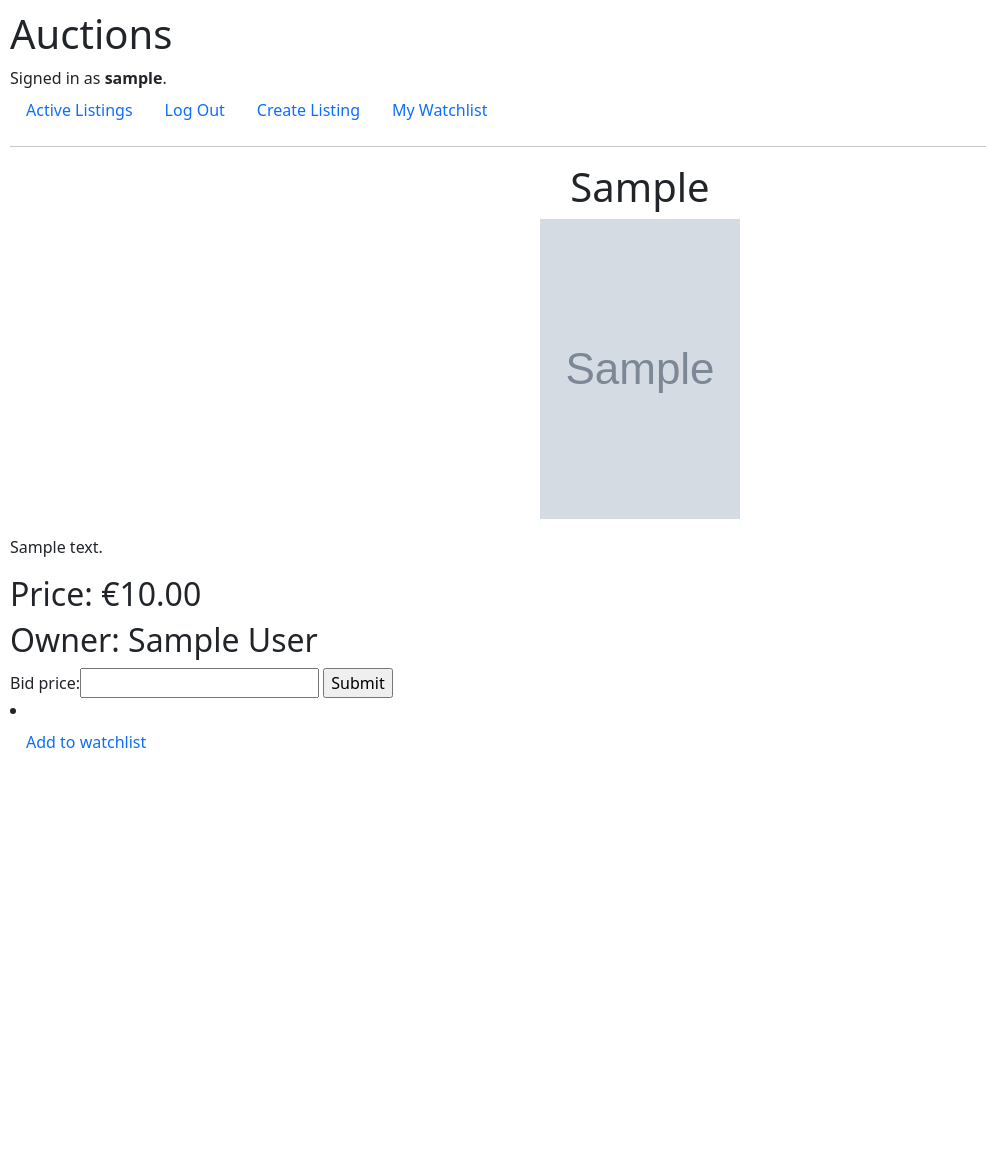
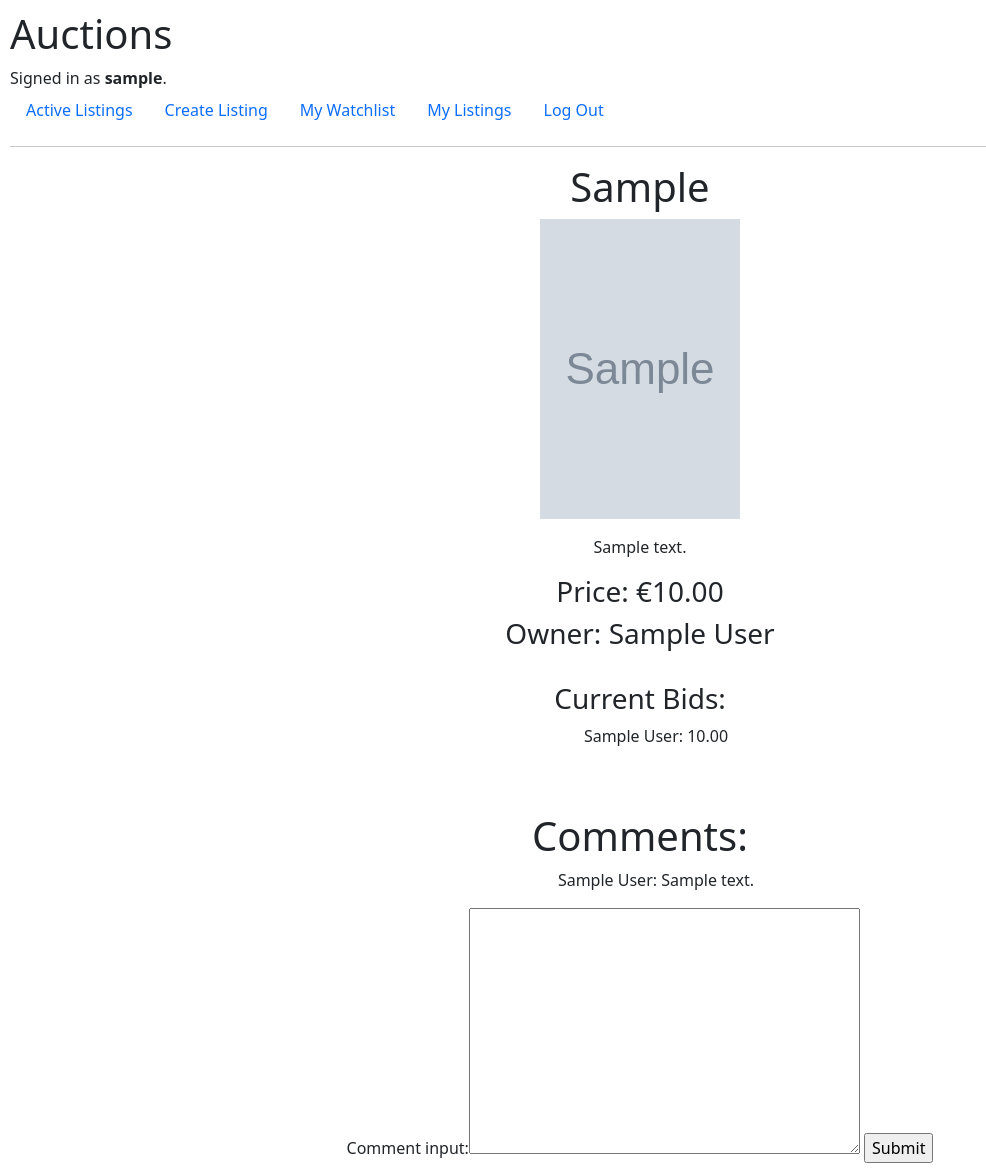
Before and after one commit to minprog-platforms/project-commerce-django-Merto143, a Django app: page /1 in a window 1280 px wide. Shown: the whole page, without its empty margins (0-986 px from the left). Before the commit the page ends 748 px from the top, so only its background shows below. Run offline with Django 3.2, Linux system fonts and the light colour scheme; a user stored in the database is signed in; tables that the repository leaves empty hold one stand-in row (values such as "Sample post"); grey boxes marked "Sample" are stand-in pictures.

Commit message:
In deze update is de bid functie toegevoegd/verbeterd. Als je nu te laag bied wordt er een error message getoond. Verderis de comment functie toegevoegd

```diff
--- a/auctions/admin.py
+++ b/auctions/admin.py
@@ -1,7 +1,8 @@
 from django.contrib import admin
-from .models import User, Auction_item, Bid
+from .models import User, Auction_item, Bid, Comment
 
 # Register your models here.
 admin.site.register(User)
 admin.site.register(Auction_item)
 admin.site.register(Bid)
+admin.site.register(Comment)
--- a/auctions/models.py
+++ b/auctions/models.py
@@ -22,6 +22,11 @@ class Auction_item(models.Model):
 
 
 class Bid(models.Model):
-    bidder = models.ManyToManyField(User, related_name="Bid")
-    item = models.ManyToManyField(Auction_item, related_name="Bid")
+    bidder = models.ForeignKey(User, on_delete=models.CASCADE, blank=True, null=True, related_name="Bidder")
+    item = models.ManyToManyField(Auction_item, related_name="Bid_item")
     bid_price = models.DecimalField(max_digits=12, decimal_places=2)
+
+class Comment(models.Model):
+    comment_input = models.TextField(max_length=250)
+    commenter = models.ForeignKey(User, on_delete=models.CASCADE, blank=True, null=True, related_name="Commenter")
+    item = models.ManyToManyField(Auction_item, related_name="Comment")
--- a/auctions/static/auctions/styles.css
+++ b/auctions/static/auctions/styles.css
@@ -1,3 +1,20 @@
 body {
     padding: 10px;
 }
+
+.Bids {
+  text-align: center;
+}
+
+.Info{
+
+  text-align: center;
+}
+
+.Mydiv {
+  color: red;
+}
+
+.Alcen {
+  text-align: center;
+}
--- a/auctions/templates/auctions/layout.html
+++ b/auctions/templates/auctions/layout.html
@@ -23,13 +23,16 @@
             </li>
             {% if user.is_authenticated %}
                 <li class="nav-item">
-                    <a class="nav-link" href="{% url 'logout' %}">Log Out</a>
-                </li>
-                <li class="nav-item">
                     <a class="nav-link" href="{% url 'create' %}">Create Listing</a>
                 </li>
                 <li class="nav-item">
                     <a class="nav-link" href="{% url 'my_watchlist' %}">My Watchlist</a>
+                </li>
+                <li class="nav-item">
+                    <a class="nav-link" href="{% url 'my_listings' %}">My Listings</a>
+                </li>
+                <li class="nav-item">
+                    <a class="nav-link" href="{% url 'logout' %}">Log Out</a>
                 </li>
             {% else %}
                 <li class="nav-item">
--- a/auctions/templates/auctions/listing.html
+++ b/auctions/templates/auctions/listing.html
@@ -2,26 +2,76 @@
 
 {% block body %}
 
-<h1 align="center"> {{ item }} </h1>
-<p align="center"> <img src={{item.Img_url}} alt={{item}} width="200" height="300"></p>
+<h1 class="Alcen"> {{ item }} </h1>
+
+<p class="Alcen"> <img src={{item.Img_url}} alt={{item}} width="200" height="300"></p>
+
+<div class="Info">
 
 <p>{{ item.description }}</p>
-<h2>Price: €{{ item.price }}</h2>
-<h2>Owner: {{ item.owner }} </h2>
+<h3>Price: €{{ item.price }}</h3>
+<h3 class="Bids" >Owner: {{ item.owner }} </h3>
 
 <div>
+    {% if user != item.owner %}
     {% if user.is_authenticated %}
+    {% if item in watchlist %}
+    <ul>
+        <a class="nav-link" href="{% url 'remove_watchlist' item.id %}">Remove from watchlist</a>
+    </ul>
+    {% else %}
+    <ul>
+        <a class="nav-link" href="{% url 'add_watchlist' item.id %}">Add to watchlist</a>
+    </ul>
+    {% endif %}
+
+
+
+</div>
+
+</div>
+
+<div class="Bids">
     <form action="{% url 'listing' item.id %}" method="post" enctype="multipart/form-data">
       {% csrf_token %}
       {{ bid_form }}
       <input type="submit" name="Submit" value="Submit">
       </form>
-      <li class="nav-item">
-          <a class="nav-link" href="{% url 'watchlist' item.id %}">Add to watchlist</a>
-      </li>
+      {% if messages %}
+      {% for message in messages %}
+      <div class="Mydiv">
+        {{ message }}
+      </div>
+      {% endfor %}
+      {% endif %}
+
     {% else %}
         Sign in to place bid.
     {% endif %}
+    {% endif %}
+<br>
+<h3>Current Bids:</h3>
+{% for bid in bids %}
+<ul>
+  {{bid.bidder}}: {{bid.bid_price}}
+</ul>
+{% endfor %}
+
+</div>
+
+<br><br>
+<div>
+  <h1> Comments:</h1>
+  {% for comment in comments%}
+  <ul>
+    {{comment.commenter}}: {{comment.comment_input}}
+  </ul>
+  {% endfor%}
+  <form action="{% url 'listing' item.id %}" method="post" enctype="multipart/form-data">
+    {% csrf_token %}
+    {{ comment_form }}
+    <input type="submit" name="Submit" value="Submit">
+    </form>
 </div>
 
 
--- a/auctions/urls.py
+++ b/auctions/urls.py
@@ -9,6 +9,8 @@ urlpatterns = [
     path("register", views.register, name="register"),
     path("<int:item_id>", views.listing, name="listing"),
     path("create", views.create_listing, name="create"),
-    path("add_watchlist/<int:item_id>", views.add_to_watchlist, name="watchlist"),
-    path("my_watchlist", views.my_watchlist, name="my_watchlist")
+    path("add_watchlist/<int:item_id>", views.add_to_watchlist, name="add_watchlist"),
+    path("remove_watchlist/<int:item_id>", views.remove_from_watchlist, name="remove_watchlist"),
+    path("my_watchlist", views.my_watchlist, name="my_watchlist"),
+    path("my_listings", views.my_listings, name="my_listings")
 ]
--- a/auctions/views.py
+++ b/auctions/views.py
@@ -1,12 +1,13 @@
 from django.contrib.auth import authenticate, login, logout
 from django.db import IntegrityError
 from django.http import HttpResponse, HttpResponseRedirect
-from django.shortcuts import render
+from django.shortcuts import render, redirect
 from django.urls import reverse
 from django import forms
 from django.contrib.auth.decorators import login_required
+from django.contrib import messages
 
-from .models import User, Auction_item, Bid
+from .models import User, Auction_item, Bid, Comment
 
 
 class ListingForm(forms.ModelForm):
@@ -18,7 +19,13 @@ class ListingForm(forms.ModelForm):
 class BidForm(forms.ModelForm):
     class Meta:
         model = Bid
+        labels = {"bid_price": "Place Bid: €"}
         fields = ['bid_price']
+
+class CommentForm(forms.ModelForm):
+    class Meta:
+        model = Comment
+        fields = ["comment_input"]
 
 def index(request):
     return render(request, "auctions/index.html", {
@@ -27,21 +34,57 @@ def index(request):
 def listing(request, item_id):
     item = Auction_item.objects.get(pk = item_id)
     bid_form = ""
+    comment_form = ""
+    watchlist = ""
+
     if request.user.is_authenticated:
         bid_form = BidForm()
+        comment_form = CommentForm()
+        watchlist = request.user.Watch_item.all()
 
         if request.method == "POST":
             bid_form = BidForm(request.POST)
+            comment_form = CommentForm(request.POST)
 
             if bid_form.is_valid():
-                new_bid = bid_form.save()
-                new_bid.bidder.add(request.user.id)
+                bid_price = request.POST["bid_price"]
+
+                check = check_bid(item, bid_price)
+
+                if check == 1:
+                    messages.error(request, "Bid must be higher than item price")
+                    return HttpResponseRedirect(reverse("listing", kwargs={'item_id': item.id}))
+                elif check == 2:
+                    messages.error(request, "Bid must be higher than other bids")
+                    return HttpResponseRedirect(reverse("listing", kwargs={'item_id': item.id}))
+
+
+                new_bid = Bid(
+                    bid_price = bid_price,
+                    bidder = request.user
+                )
+
+                new_bid.save()
                 new_bid.item.add(item)
+
+            if comment_form.is_valid():
+                comment_input = request.POST["comment_input"]
+
+                new_comment = Comment(
+                    comment_input = comment_input,
+                    commenter = request.user,
+                )
+                new_comment.save()
+                new_comment.item.add(item)
 
     return  render(request, "auctions/listing.html", {
         "item": item,
         "owner": item.owner,
-        "bid_form":bid_form
+        "bid_form":bid_form,
+        "watchlist": watchlist,
+        "bids": item.Bid_item.all(),
+        "comment_form": comment_form,
+        "comments": item.Comment.all()
         })
 
 def create_listing(request):
@@ -82,8 +125,20 @@ def add_to_watchlist(request, item_id):
     user = request.user
     item = Auction_item.objects.get(pk = item_id)
     item.watchlist.add(user)
-    return HttpResponse("Successful")
+    return HttpResponseRedirect(reverse("listing", kwargs={'item_id': item.id}))
 
+@login_required
+def remove_from_watchlist(request, item_id):
+    user = request.user
+    item = Auction_item.objects.get(pk = item_id)
+    item.watchlist.remove(user)
+    return HttpResponseRedirect(reverse("listing", kwargs={'item_id': item.id}))
+
+@login_required
+def my_listings(request):
+    user = request.user
+    userlistings = Auction_item.objects.filter(owner=user)
+    return render(request, "auctions/my_listings.html", {"listings": userlistings})
 
 def login_view(request):
     if request.method == "POST":
@@ -139,3 +194,16 @@ def register(request):
         return HttpResponseRedirect(reverse("index"))
     else:
         return render(request, "auctions/register.html")
+
+def check_bid(item, bid_price):
+    prices = []
+    if float(bid_price) < item.price:
+        return 1
+    for bid in item.Bid_item.all():
+        prices.append(bid.bid_price)
+    if prices != []:
+        max_bid = max(prices)
+        if float(bid_price) <= max_bid:
+            return 2
+    else:
+        return 0
```
Also changed, not shown: auctions/templates/auctions/my_listings.html (added, +11 -0 lines), auctions/migrations/0009_alter_bid_bidder_alter_bid_item.py (added), auctions/migrations/0010_remove_bid_bidder_bid_bidder.py (added), auctions/migrations/0011_comment.py (added), auctions/migrations/0012_rename_comment_comment_comment_input.py (added), auctions/migrations/0013_alter_comment_comment_input.py (added).
